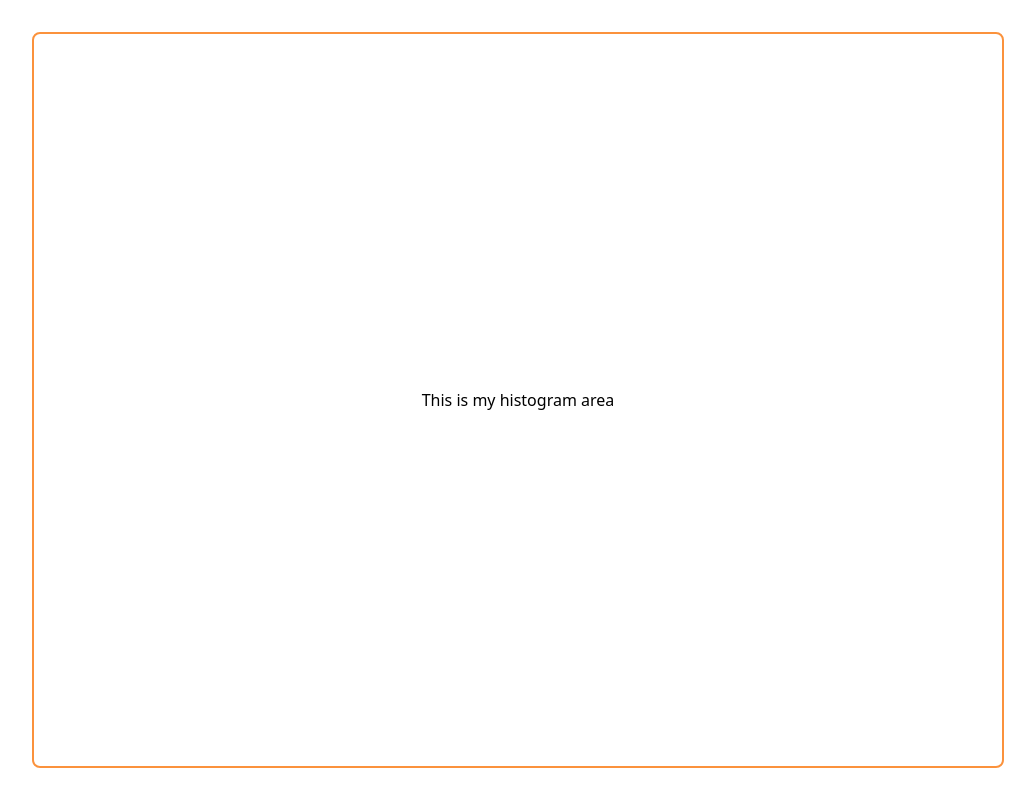
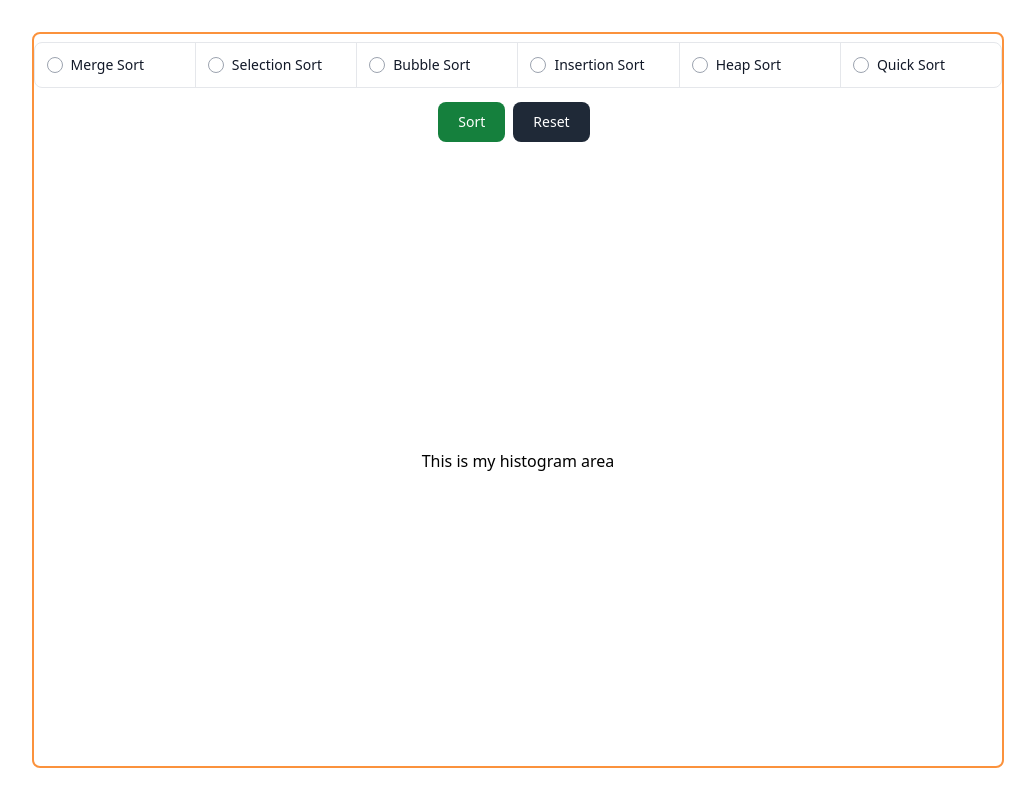
Before and after one commit to aritra-sen/sorting-simulator, a plain HTML site: page src/index.html in a window 1280 px wide. Shown: the whole page, without its empty margins (122-1157 px from the left). Drawn offline with nearby package versions, Linux system fonts and the light colour scheme.

Commit message:
Create the basic UI and added behavior to sort button.

```diff
--- a/src/index.html
+++ b/src/index.html
@@ -12,8 +12,54 @@
     <main>
         <div class="flex h-screen p-8">
             <div class="basis-[10%]"></div>
-            <div class="basis-4/5 border-solid border-2 justify-items-center content-center rounded-lg border-orange-400">
-                <div>
+            <div class="basis-4/5 border-solid border-2 rounded-lg border-orange-400">
+                <div class="flex flex-col h-1/6 w-full">
+                    <div class="size-full content-center">
+                        <ul class="items-center w-full text-sm font-medium text-gray-900 bg-white border border-gray-200 rounded-lg sm:flex">
+                            <li class="w-full border-b border-gray-200 sm:border-b-0 sm:border-r">
+                                <div class="flex items-center ps-3">
+                                    <input id="merge-sort" type="radio" value="" name="list-radio" class="appearance-none bg-white size-4 border border-gray-400 rounded-full shrink-0 checked:border-green-800 checked:border-4">
+                                    <label for="merge-sort" class="w-full py-3 ms-2 text-sm font-medium text-gray-900">Merge Sort</label>
+                                </div>
+                            </li>
+                            <li class="w-full border-b border-gray-200 sm:border-b-0 sm:border-r">
+                                <div class="flex items-center ps-3">
+                                    <input id="selection-sort" type="radio" value="" name="list-radio" class="appearance-none bg-white size-4 border border-gray-400 rounded-full shrink-0 checked:border-green-800 checked:border-4">
+                                    <label for="selection-sort" class="w-full py-3 ms-2 text-sm font-medium text-gray-900">Selection Sort</label>
+                                </div>
+                            </li>
+                            <li class="w-full border-b border-gray-200 sm:border-b-0 sm:border-r">
+                                <div class="flex items-center ps-3">
+                                    <input id="bubble-sort" type="radio" value="" name="list-radio" class="appearance-none bg-white size-4 border border-gray-400 rounded-full shrink-0 checked:border-green-800 checked:border-4">
+                                    <label for="bubble-sort" class="w-full py-3 ms-2 text-sm font-medium text-gray-900">Bubble Sort</label>
+                                </div>
+                            </li>
+                            <li class="w-full border-b border-gray-200 sm:border-b-0 sm:border-r">
+                                <div class="flex items-center ps-3">
+                                    <input id="insertion-sort" type="radio" value="" name="list-radio" class="appearance-none bg-white size-4 border border-gray-400 rounded-full shrink-0 checked:border-green-800 checked:border-4">
+                                    <label for="insertion-sort" class="w-full py-3 ms-2 text-sm font-medium text-gray-900">Insertion Sort</label>
+                                </div>
+                            </li>
+                            <li class="w-full border-b border-gray-200 sm:border-b-0 sm:border-r">
+                                <div class="flex items-center ps-3">
+                                    <input id="heap-sort" type="radio" value="" name="list-radio" class="appearance-none bg-white size-4 border border-gray-400 rounded-full shrink-0 checked:border-green-800 checked:border-4">
+                                    <label for="heap-sort" class="w-full py-3 ms-2 text-sm font-medium text-gray-900">Heap Sort</label>
+                                </div>
+                            </li>
+                            <li class="w-full">
+                                <div class="flex items-center ps-3">
+                                    <input id="quick-sort" type="radio" value="" name="list-radio" class="appearance-none bg-white size-4 border border-gray-400 rounded-full shrink-0 checked:border-green-800 checked:border-4">
+                                    <label for="quick-sort" class="w-full py-3 ms-2 text-sm font-medium text-gray-900">Quick Sort</label>
+                                </div>
+                            </li>
+                        </ul>
+                    </div>
+                    <div class="flex size-full items-center justify-center">
+                        <button type="button" id="sort" onclick="onSortClicked()" class="focus:outline-none text-white bg-green-700 hover:bg-green-800 font-medium rounded-lg text-sm px-5 py-2.5 me-2 mb-2">Sort</button>
+                        <button type="button" id="reset" class="text-white bg-gray-800 hover:bg-gray-900 focus:outline-none font-medium rounded-lg text-sm px-5 py-2.5 me-2 mb-2">Reset</button>
+                    </div>
+                </div>
+                <div class="flex h-5/6 w-full items-center justify-center">
                     This is my histogram area
                 </div>
             </div>
--- a/src/index.js
+++ b/src/index.js
@@ -0,0 +1,44 @@
+const idsToAlgos = {
+    'merge-sort' : mergeSort,
+    'bubble-sort' : bubbleSort,
+    'selection-sort' : selectionSort,
+    'insertion-sort' : insertionSort,
+    'heap-sort' : heapSort,
+    'quick-sort' : quickSort
+}
+
+function onSortClicked() {
+    for(const id in idsToAlgos) {
+        if(document.getElementById(id).checked) {
+            const sortButton = document.getElementById('sort');
+            sortButton.disabled = true;
+            idsToAlgos[id]();
+            sortButton.disabled = false;
+            return;
+        }
+    }
+}
+
+function bubbleSort(numbers) {
+    return;
+}
+
+function insertionSort(numbers) {
+    return;
+}
+
+function selectionSort(numbers) {
+    return;
+}
+
+function mergeSort(numbers) {
+    return;
+}
+
+function quickSort(numbers) {
+    return;
+}
+
+function heapSort(numbers) {
+    return;
+}
```
